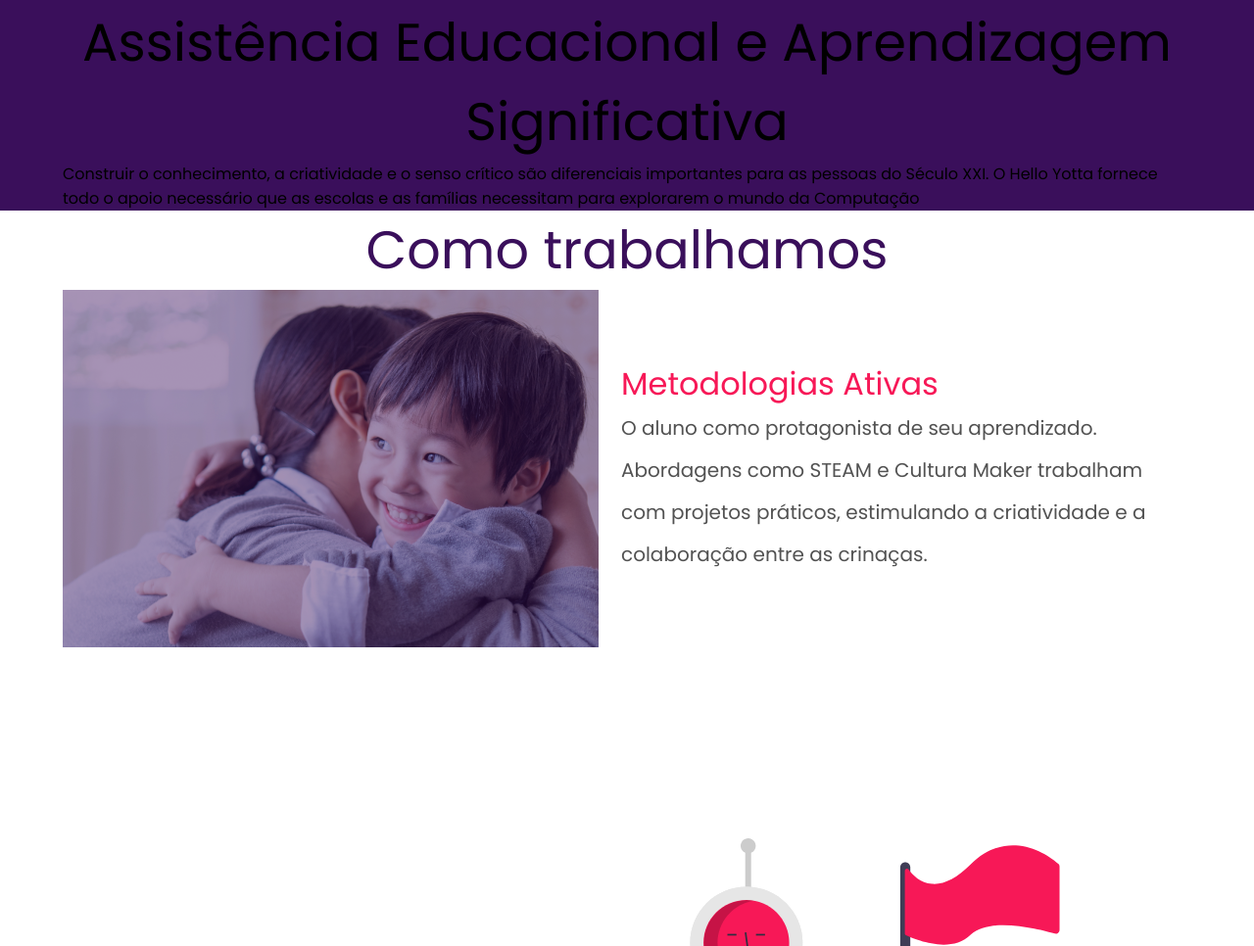
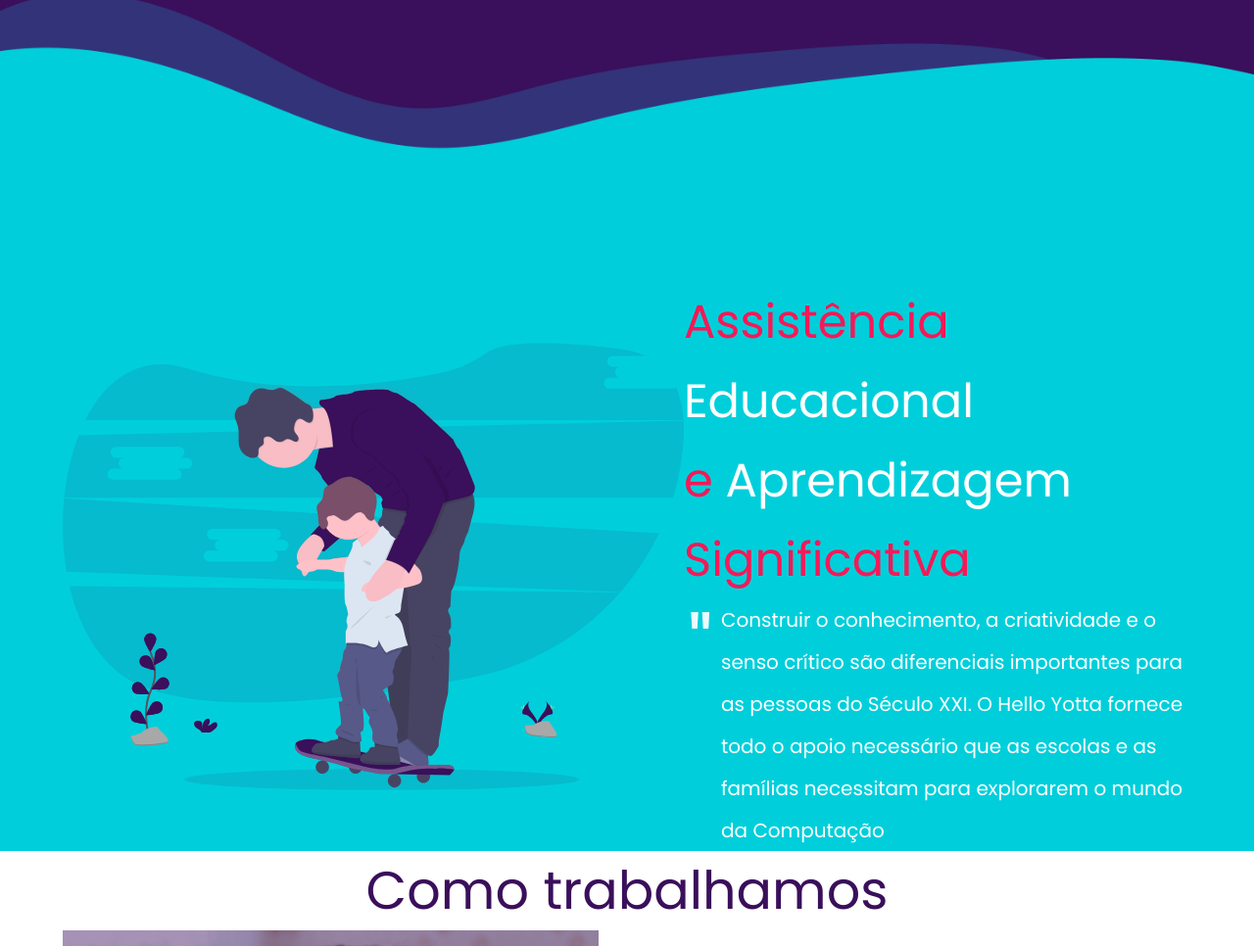
Before and after one commit to paulhenrique/laughing-telegram, a website: page index.html in a window 1280 px wide. Shown: the part 794-1760 px from the top of the page at 98% size. Drawn offline with Linux system fonts and the light colour scheme.

Commit message:
Adicionando ajuste da segunda seção

```diff
--- a/index.html
+++ b/index.html
@@ -24,7 +24,7 @@
     <header>
       <h1>
         <span class="red">
-          Uma nova forma de</span><strong>Pensar e <br></span>Ensinar <span class="cyan">Tecnologia</span></strong>
+          Uma nova forma de </span><strong>Pensar e <br></span>Ensinar <span class="cyan">Tecnologia</span></strong>
       </h1>
 
       <p>
@@ -37,13 +37,21 @@
     </header>
 
     <section class="containerAssistenciaEducacional">
-      <h1>Assistência Educacional e Aprendizagem Significativa</h1>
-      <p>
-        Construir o conhecimento, a criatividade e o senso crítico são diferenciais importantes para as pessoas do
-        Século XXI. O
-        Hello Yotta fornece todo o apoio necessário que as escolas e as famílias necessitam para explorarem o mundo da
-        Computação
-      </p>
+      <div class="container">
+        <img src="/img/assistenciaEducacional.svg" alt="Pai levando o filho">
+        <div class="rightContain">
+          <h1><span class="red">Assistência</span> Educacional<br> <span class="red">e</span> Aprendizagem <span
+              class="red"><br>Significativa</span>
+          </h1>
+          <p>
+            Construir o conhecimento, a criatividade e o senso crítico são diferenciais importantes para as pessoas do
+            Século XXI. O
+            Hello Yotta fornece todo o apoio necessário que as escolas e as famílias necessitam para explorarem o mundo
+            da
+            Computação
+          </p>
+        </div>
+      </div>
     </section>
 
     <section class="containerComoTrabalhamos">
--- a/scss/styles.scss
+++ b/scss/styles.scss
@@ -34,6 +34,30 @@
   font-size: 3.375rem;
   font-weight: normal;
   text-align: center;
+}
+
+@mixin HeaderParagraph {
+  font-size: 1.25rem;
+  color: white;
+  max-width: 624px;
+  line-height: 2.68125rem;
+  position: relative;
+  margin-left: 38px;
+
+  &:before,
+  &:after {
+    content: '"';
+    position: absolute;
+    font-size: 84px;
+    top: 0;
+    left: -25px;
+    opacity: 0.72;
+    padding: 0;
+    margin: 0;
+    transform: translate(-35%, 69%);
+  }
+
+  &:after {}
 }
 
 body {
@@ -80,6 +104,7 @@ main {
   header {
     @include addContainer;
     padding-top: 135px;
+    min-height: 980px;
 
     h1 {
       color: white;
@@ -89,31 +114,11 @@ main {
     }
 
     p {
-      font-size: 1.25rem;
-      color: white;
-      max-width: 624px;
-      line-height: 2.68125rem;
-      position: relative;
-      margin-left: 38px;
-
-      &:before,
-      &:after {
-        content: '"';
-        position: absolute;
-        font-size: 84px;
-        top: 0;
-        left: -25px;
-        opacity: 0.72;
-        padding: 0;
-        margin: 0;
-        transform: translate(-35%, 69%);
-      }
-
-      &:after {}
+      @include HeaderParagraph;
     }
   }
 
-  section:not(.NavbarContent):not(.containerComoTrabalhamos):not(.containerContact) {
+  section:not(.NavbarContent):not(.containerComoTrabalhamos):not(.containerContact):not(.containerAssistenciaEducacional) {
     @include addContainer;
 
     h1 {
@@ -337,7 +342,46 @@ main {
     }
   }
 
+  section.containerAssistenciaEducacional {
+    background: var(--cyan);
+    position: relative;
 
+    &:before {
+      content: "";
+      height: 300px;
+      width: 100%;
+      position: absolute;
+      top: -300px;
+      left: 0;
+      background-image: url(/img/backgroundAssistenciaEducacional.png);
+      /* z-index: 999; */
+      /* background-color: black; */
+      background-size: 100%;
+      background-position: 0 -240px;
+      background-repeat: no-repeat;
+    }
+
+    div.container {
+      @include addContainer;
+      display: flex;
+      justify-content: space-between;
+      color: white;
+
+      div.rightContain {
+
+        h1 {
+          font-weight: 400;
+          line-height: 5.0625rem;
+          font-size: 3rem;
+        }
+
+        p {
+          @include HeaderParagraph;
+          max-width: 587.13px;
+        }
+      }
+    }
+  }
 }
 
 footer {
```
Also changed, not shown: css/styles.css, img/assistenciaEducacional.svg (added), img/backgroundAssistenciaEducacional.png (added).
